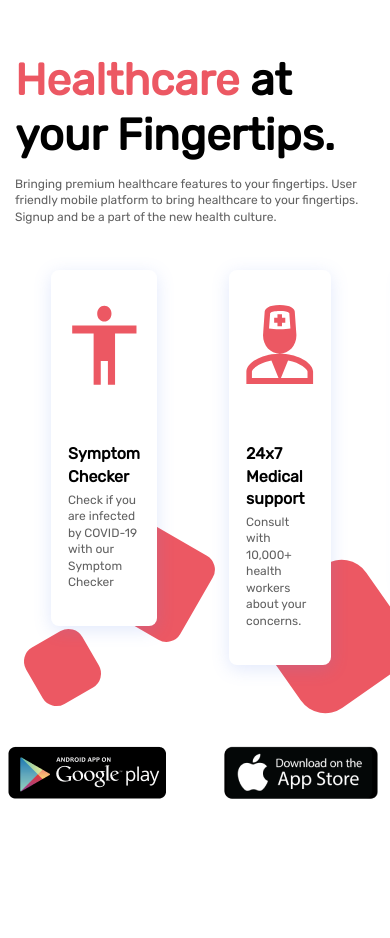
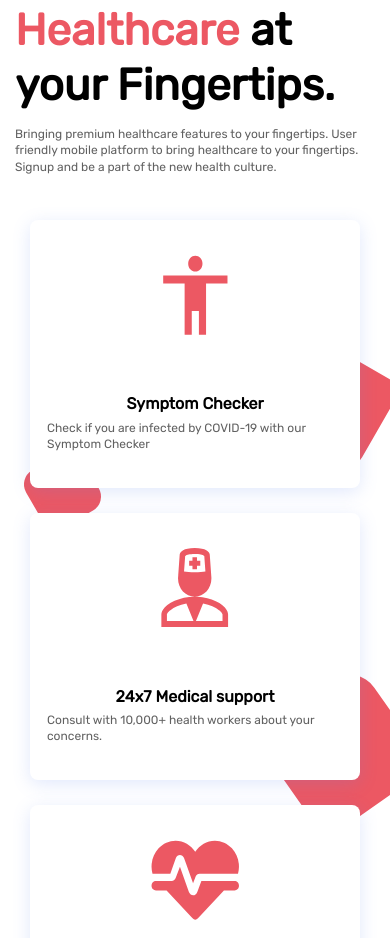
Before and after one commit to Vitalina-Oleksiienko/Corona, a plain HTML site: page index.html in a window 390 px wide. Shown: the part 2186-3124 px from the top of the page. Before the commit the page ends 3038 px from the top, so only its background shows below. Drawn offline with Linux system fonts and the light colour scheme.

Commit message:
Update style.css

```diff
--- a/css/style.css
+++ b/css/style.css
@@ -771,7 +771,22 @@ body {
     border-radius: 16px;
     transform: rotate(45deg);
 }
-
+@media (max-width: 1087px) {
+    .healthcare__colum {
+        padding: 0px 15px;
+    }
+}
+@media (max-width: 991.98px) {
+    .healthcare {
+        padding: 30px 0px 30px 0px;
+    }
+    .healthcare__items {
+        flex-direction: column;
+    }
+    .healthcare__colum:not(:last-child) {
+        margin: 0px 0px 25px 0px;
+    }
+}
 
 
 /* footer */
@@ -785,9 +800,21 @@ body {
 
 .footer__items {
     display: flex;
+    column-gap: 50px;
+    row-gap: 20px;
     justify-content: center;
     align-items: center;
     gap: 50px;
 }
 
 .footer__item {}
+
+
+@media (max-width: 500px) {
+    .footer {
+        padding: 30px 0px;
+    }
+    .footer__items {
+        flex-direction: column;
+    }
+}
```
